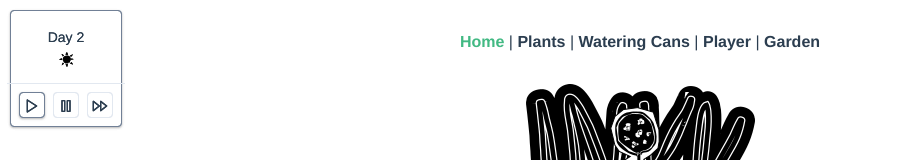
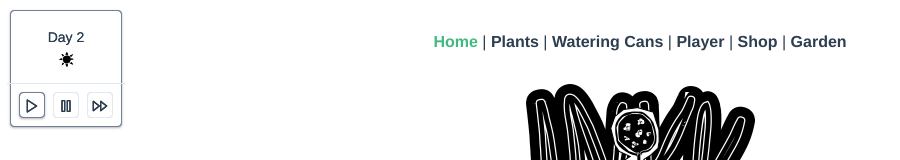
Before and after one commit to farishan/inkk-garden, a Vue app: page /#/ in a window 1280 px wide. Shown: the top 160 px of the page, without its empty margins (0-900 px from the left). Built offline with nearby package versions, Linux system fonts and the light colour scheme.

Commit message:
Add shop screen

```diff
--- a/src/App.vue
+++ b/src/App.vue
@@ -6,6 +6,7 @@
       <router-link to="/plants">Plants</router-link> |
       <router-link to="/watering-cans">Watering Cans</router-link> |
       <router-link to="/player">Player</router-link> |
+      <router-link to="/shop">Shop</router-link> |
       <router-link to="/garden">Garden</router-link>
     </div>
     <router-view/>
--- a/src/router/index.js
+++ b/src/router/index.js
@@ -4,6 +4,7 @@ import Home from '../views/Home.vue';
 import Plants from '../views/Plants.vue';
 import Player from '../views/Player.vue';
 import Garden from '../views/Garden.vue';
+import Shop from '../views/Shop.vue';
 import WateringCans from '../views/WateringCans.vue';
 
 Vue.use(VueRouter);
@@ -30,6 +31,11 @@ const routes = [
     component: Garden,
   },
   {
+    path: '/shop',
+    name: 'shop',
+    component: Shop,
+  },
+  {
     path: '/watering-cans',
     name: 'watering-cans',
     component: WateringCans,
--- /dev/null
+++ b/src/views/Shop.vue
@@ -0,0 +1,5 @@
+<template>
+  <div>
+    shop
+  </div>
+</template>
```
